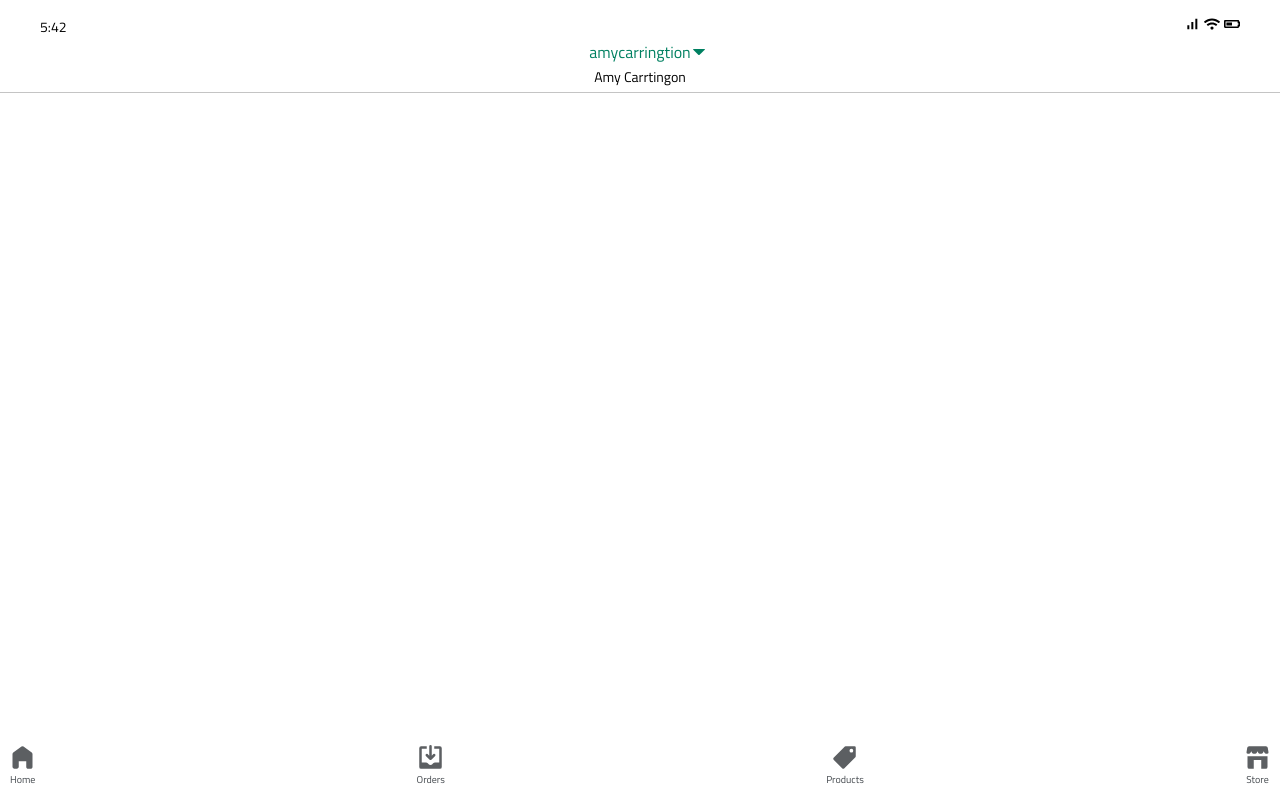
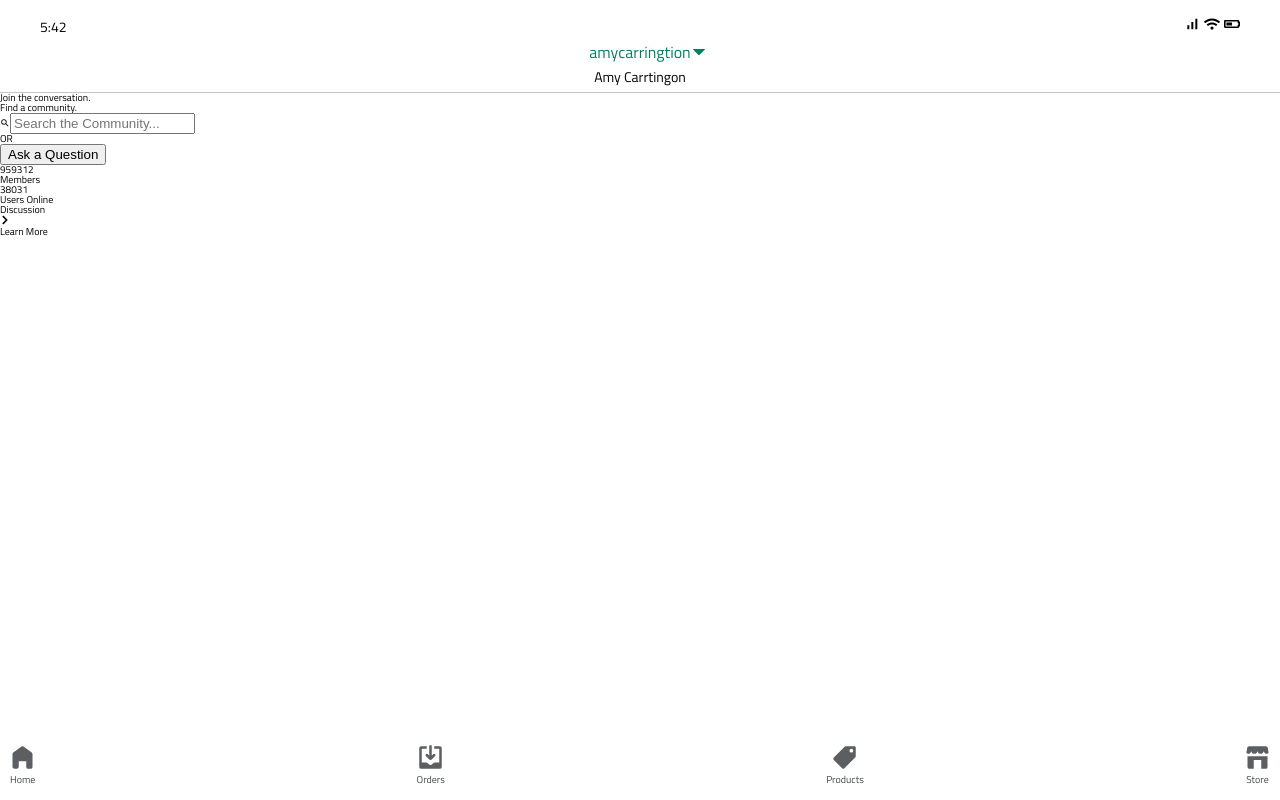
Before and after one commit to WebBrantDev/industry-project, a React (Create React App) app: page / in a window 1280 px wide. Built offline with nearby package versions, Linux system fonts and the light colour scheme.

Commit message:
html boiler plate initial

```diff
--- a/src/App.jsx
+++ b/src/App.jsx
@@ -2,23 +2,20 @@
 import "./App.scss";
 
 import PageHeader from "./Components/PageHeader/PageHeader";
-
+import Community from "./Pages/Community/Community";
 import PageFooter from "./Components/PageFooter/PageFooter";
-
 
 function App() {
   return (
     <div className="App">
-
       <PageHeader />
 
       <BrowserRouter>
         <Switch>
-          <Route path={"/"} exact />
+          <Route path={"/"} exact component={Community} />
         </Switch>
         <PageFooter />
       </BrowserRouter>
-
     </div>
   );
 }
--- /dev/null
+++ b/src/Pages/Community/Community.jsx
@@ -0,0 +1,48 @@
+import "./Community.scss";
+import { MdSearch } from "react-icons/md";
+import { FaChevronRight } from "react-icons/fa";
+
+function Community() {
+  return (
+    <>
+      <section className="community">
+        <h1 className="community__heading">
+          Join the conversation.<br></br>Find a community.
+        </h1>
+        <div className="community__search--container">
+          <MdSearch className="community__search--icon" />
+          <input
+            className="community__search"
+            type="search"
+            name="search"
+            placeholder="Search the Community..."
+          ></input>
+        </div>
+        <h2>OR</h2>
+        <button className="community__button">Ask a Question</button>
+        <div className="community__stats-container">
+          <div className="community__stats-container--left">
+            <p className="community__stat">959312</p>
+            <p className="community__text">Members</p>
+          </div>
+          <div className="community__stats-container--right">
+            <p className="community__stat">38031</p>
+            <p className="community__text">Users Online</p>
+          </div>
+        </div>
+        <div className="community__card">
+          <div className="community__card--left">
+            <div className="community__card--icon"></div>
+            <p className="community__card--text">Discussion</p>
+          </div>
+          <div className="community__card--right">
+            <FaChevronRight className="community__card--arrow" />
+            <p className="community__card--learn">Learn More</p>
+          </div>
+        </div>
+      </section>
+    </>
+  );
+}
+
+export default Community;
```
Also changed, not shown: src/Components/PageHeader/PageHeader.jsx (renamed from src/Components/PageHeader/PageHeader.js), src/Pages/Community/Community.js (deleted).
